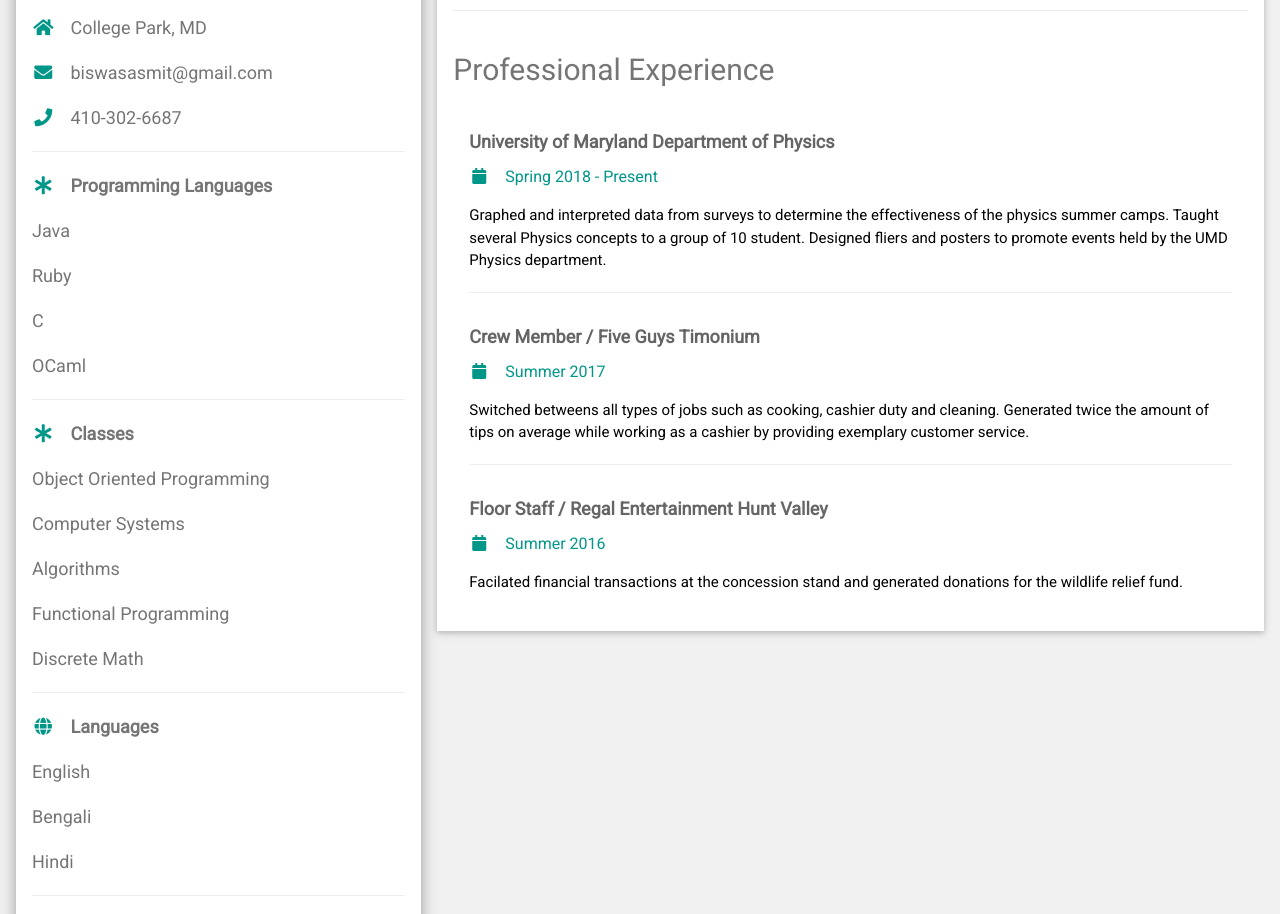
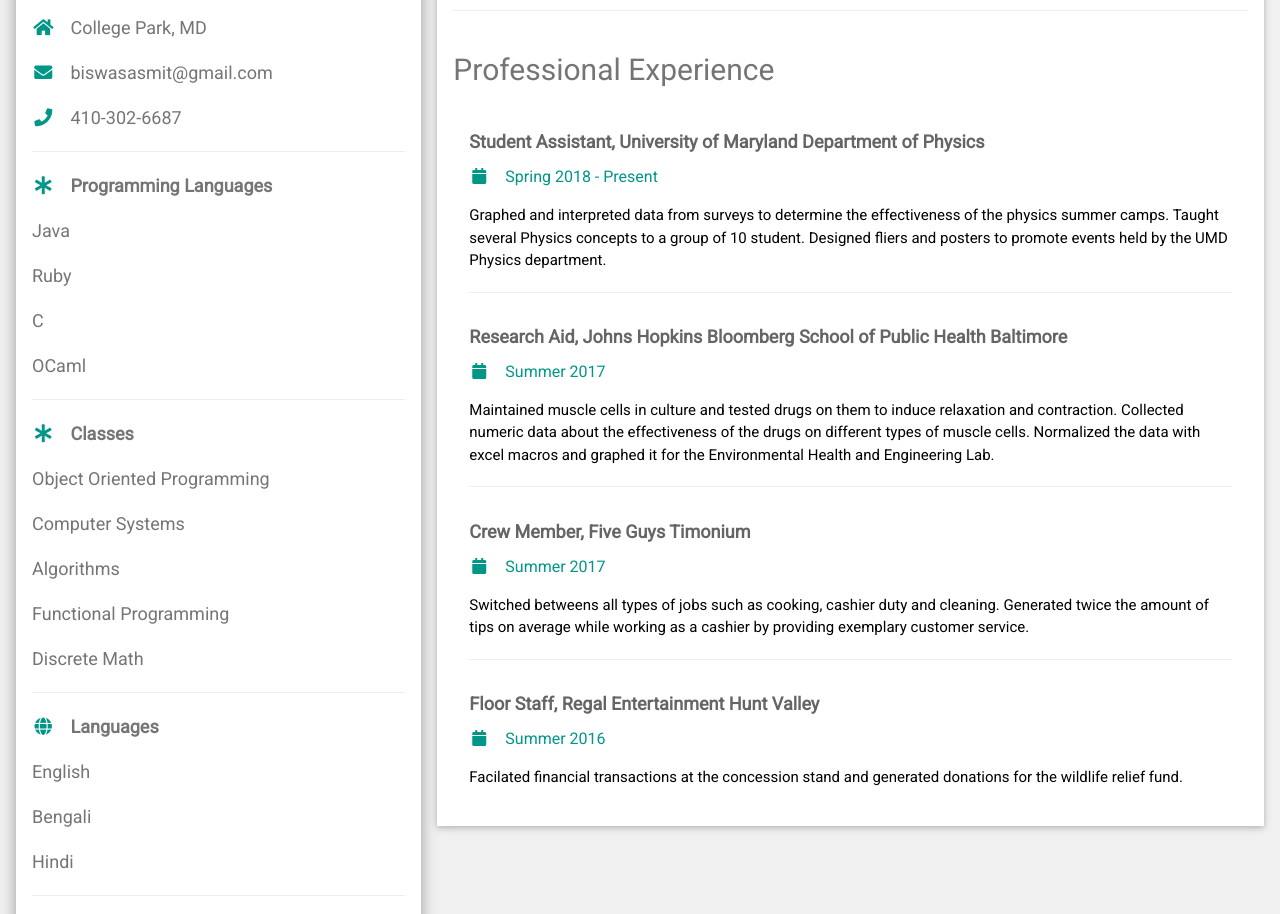
Before and after one commit to biswasasmit/biswasasmit.github.io, a plain HTML site: page index.html in a window 1280 px wide. Shown: the part 720-1634 px from the top of the page. Drawn offline with nearby package versions, Linux system fonts and the light colour scheme.

Commit message:
Fall 2019 update 2

```diff
--- a/index.html
+++ b/index.html
@@ -101,7 +101,7 @@ h2{
 
         <h2 class="w3-text-grey w3-padding-16">Professional Experience</h2>
         <div class="w3-container">
-          <h5 class="w3-opacity"><b>University of Maryland Department of Physics</b></h5>
+          <h5 class="w3-opacity"><b>Student Assistant, University of Maryland Department of Physics</b></h5>
           <h6 class="w3-text-teal"><i class="fa fa-calendar fa-fw w3-margin-right"></i>Spring 2018 - Present </h6>
           <p>Graphed and interpreted data from surveys to determine the effectiveness of the physics summer camps.
             Taught several Physics concepts to a group of 10 student.
@@ -109,13 +109,21 @@ h2{
           <hr>
         </div>
         <div class="w3-container">
-          <h5 class="w3-opacity"><b>Crew Member / Five Guys Timonium</b></h5>
+            <h5 class="w3-opacity"><b>Research Aid, Johns Hopkins Bloomberg School of Public Health Baltimore</b></h5>
+            <h6 class="w3-text-teal"><i class="fa fa-calendar fa-fw w3-margin-right"></i>Summer 2017</h6>
+            <p> Maintained muscle cells in culture and tested drugs on them to induce relaxation and contraction.
+                Collected numeric data about the effectiveness of the drugs on different types of muscle cells.
+                Normalized the data with excel macros and graphed it for the Environmental Health and Engineering Lab.</p>
+            <hr>
+          </div>
+        <div class="w3-container">
+          <h5 class="w3-opacity"><b>Crew Member, Five Guys Timonium</b></h5>
           <h6 class="w3-text-teal"><i class="fa fa-calendar fa-fw w3-margin-right"></i>Summer 2017</h6>
           <p>Switched betweens all types of jobs such as cooking, cashier duty and cleaning. Generated twice the amount of tips on average while working as a cashier by providing exemplary customer service.</p>
           <hr>
         </div>
         <div class="w3-container">
-          <h5 class="w3-opacity"><b>Floor Staff / Regal Entertainment Hunt Valley</b></h5>
+          <h5 class="w3-opacity"><b>Floor Staff, Regal Entertainment Hunt Valley</b></h5>
           <h6 class="w3-text-teal"><i class="fa fa-calendar fa-fw w3-margin-right"></i>Summer 2016</h6>
           <p>Facilated financial transactions at the concession stand and generated donations for the wildlife relief fund.</p><br>
         </div>
```
